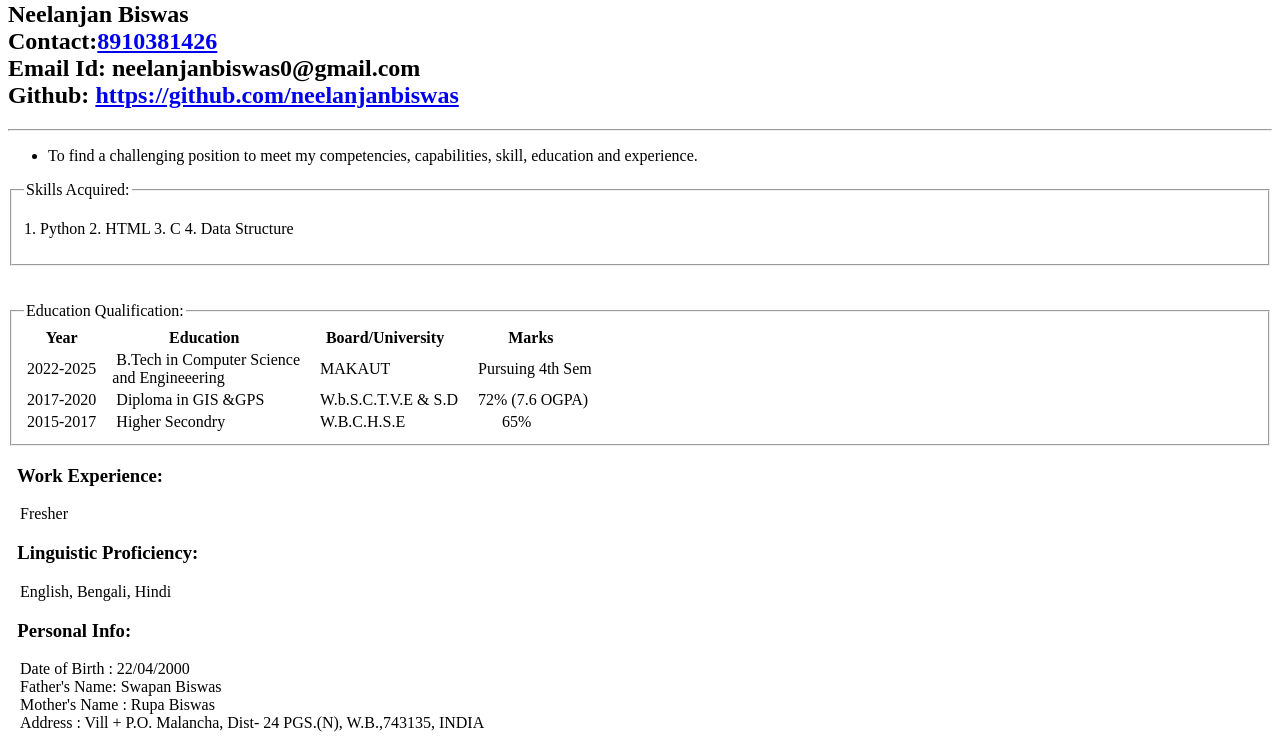
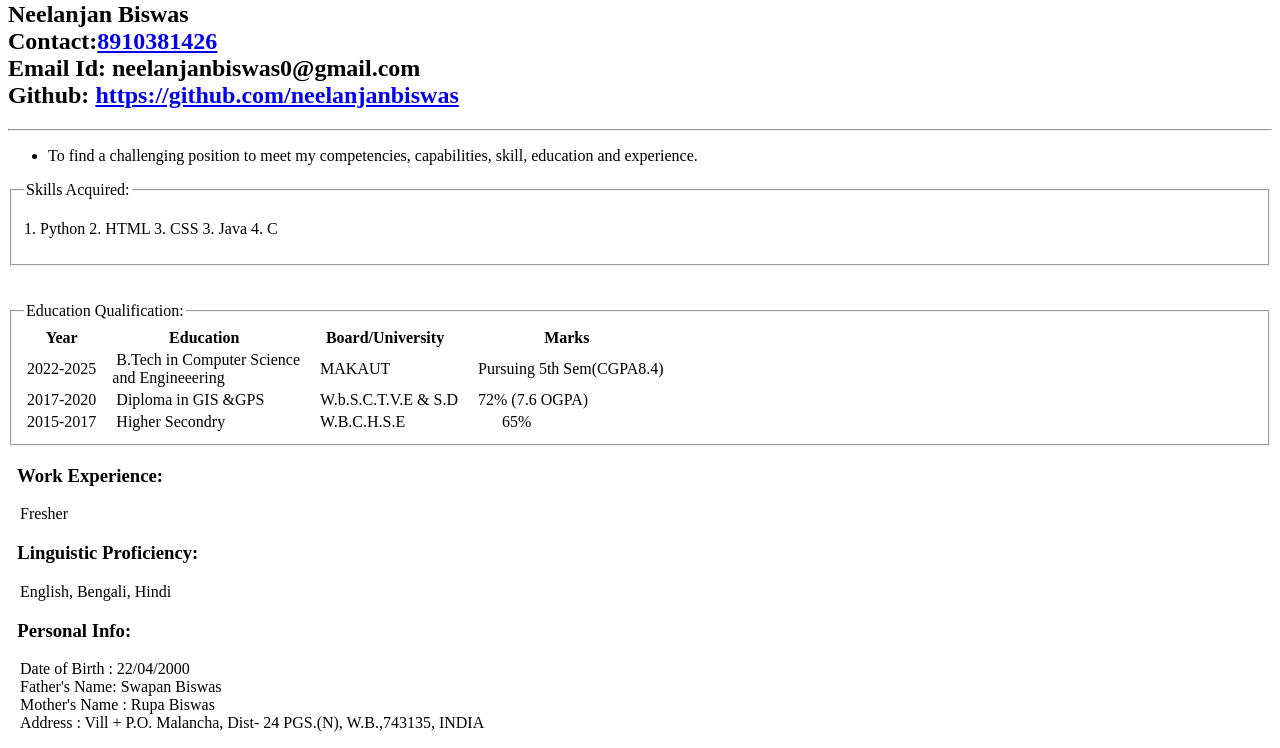
Before and after one commit to neelanjanbiswas/RESUME, a plain HTML site: page index.html in a window 1280 px wide. Shown: the part 79-827 px from the top of the page. Drawn offline with Linux system fonts and the light colour scheme.

Commit message:
Update index.html

```diff
--- a/index.html
+++ b/index.html
@@ -38,8 +38,9 @@
             <p>
                 1. Python
                 2. HTML
-                3. C
-                4. Data Structure
+                3. CSS
+                3. Java
+                4. C
             </p>
     </div>
 
@@ -63,7 +64,7 @@
                         <td>2022-2025</td>
                         <td>&nbsp;&nbsp;&nbsp;&nbsp;B.Tech in Computer Science <br>&nbsp;&nbsp; and Engineeering</td>
                         <td>&nbsp;&nbsp;&nbsp;&nbsp;MAKAUT</td>
-                        <td>&nbsp;&nbsp;&nbsp;&nbsp;Pursuing 4th Sem</td>
+                        <td>&nbsp;&nbsp;&nbsp;&nbsp;Pursuing 5th Sem(CGPA8.4)</td>
                     </tr>
                     <tr>
                         <td>2017-2020</td>
```
